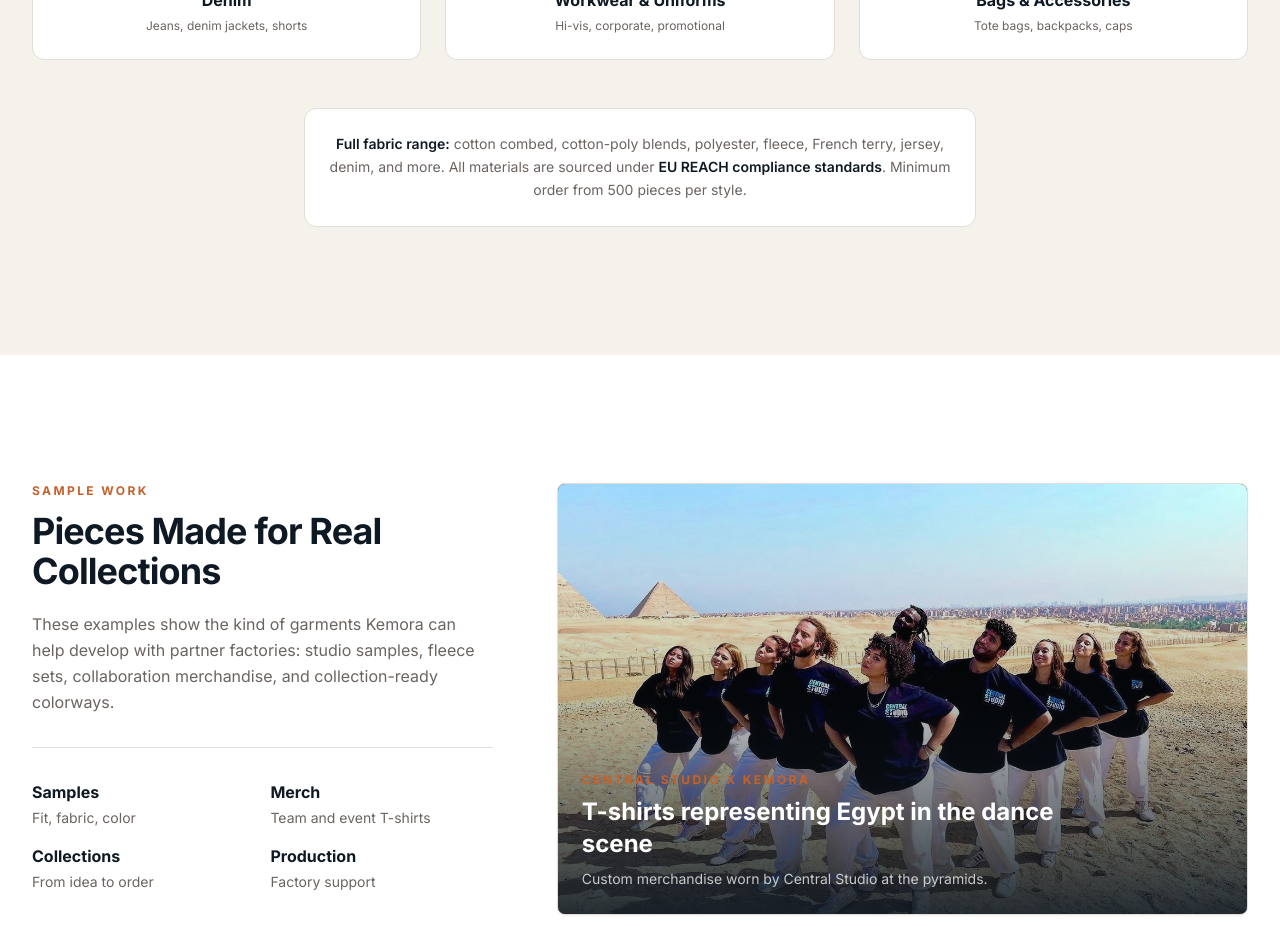
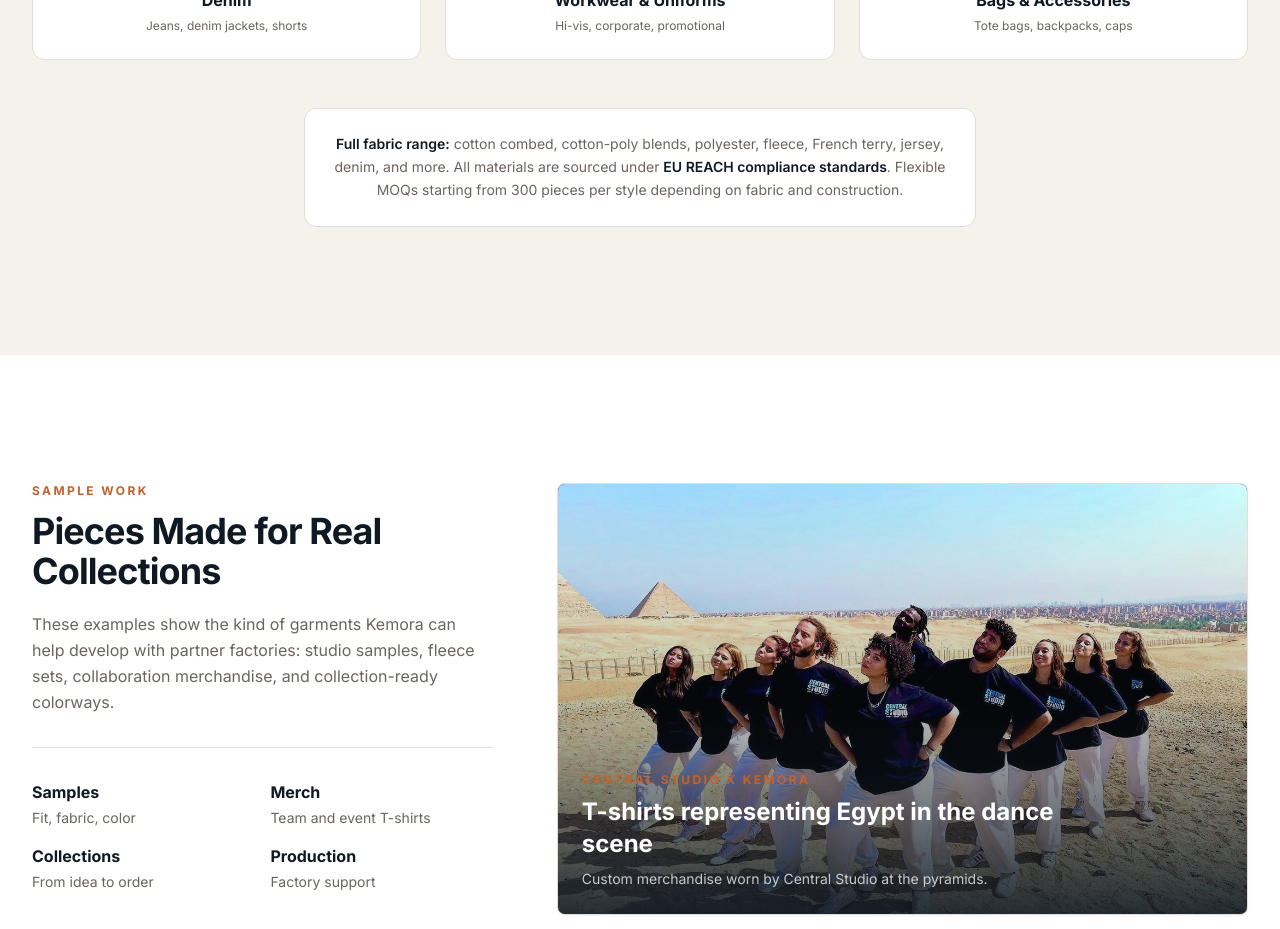
Before and after one commit to nouranelmenshawy3/kemora-site, a Next.js app: page / in a window 1280 px wide. Shown: the part 2220-3149 px from the top of the page. Built offline with nearby package versions, Linux system fonts and the light colour scheme.

Commit message:
Updated moqs

```diff
--- a/components/WhatWeProduce.tsx
+++ b/components/WhatWeProduce.tsx
@@ -106,7 +106,7 @@ export default function WhatWeProduce() {
               cotton-poly blends, polyester, fleece, French terry, jersey, denim, and more.
               All materials are sourced under{' '}
               <span className="font-semibold text-primary">EU REACH compliance standards</span>.
-              Minimum order from 500 pieces per style.
+              Flexible MOQs starting from 300 pieces per style depending on fabric and construction.
             </p>
           </div>
         </AnimateIn>
```
